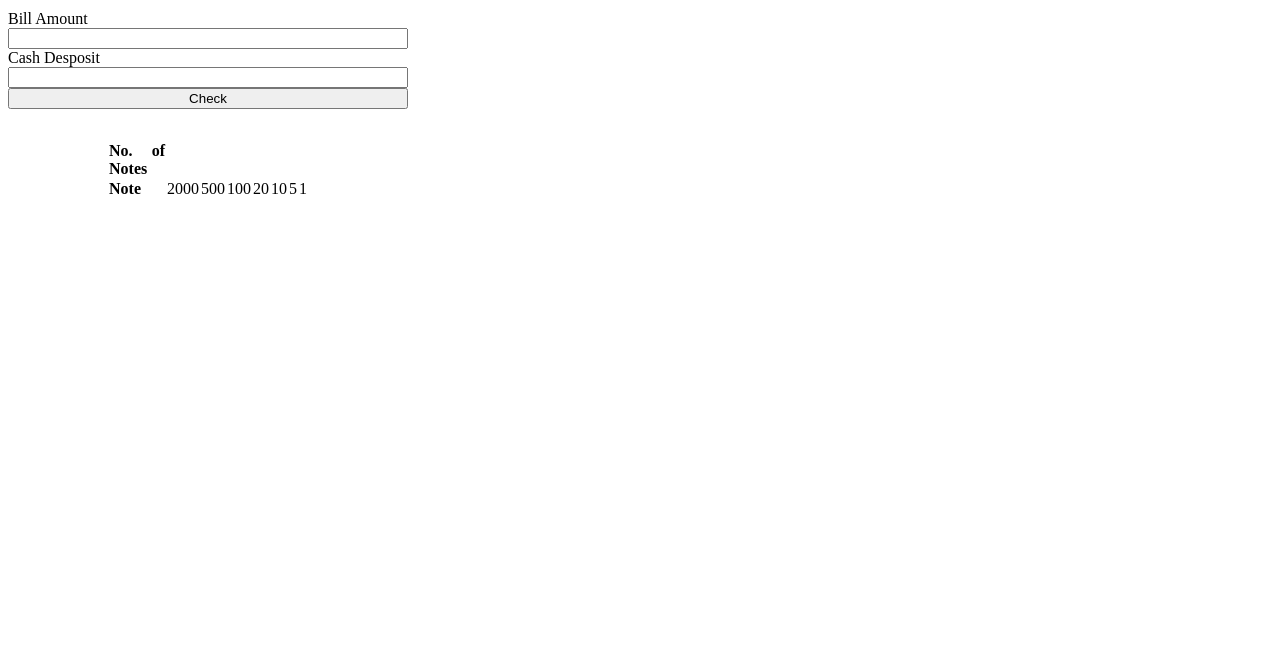
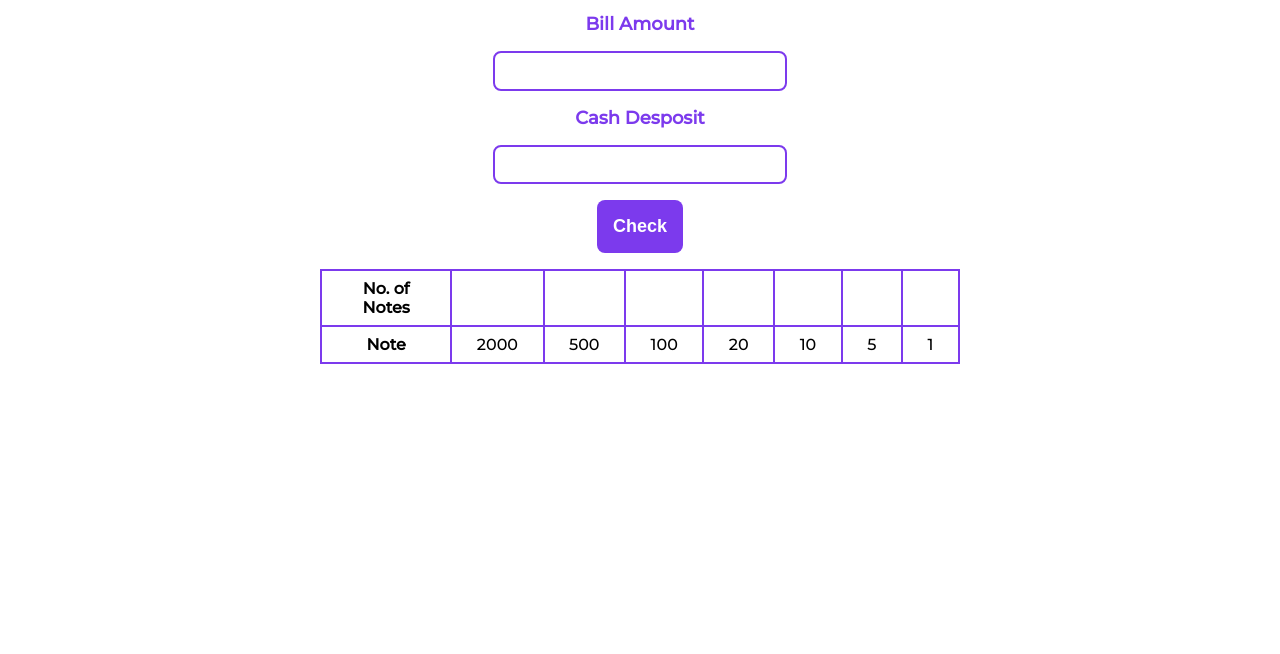
Before and after one commit to anuragyadav20062002/Cash-register, a plain HTML site: page index.htm in a window 1280 px wide. Shown: the part 146-800 px from the top of the page. Drawn offline with Linux system fonts and the light colour scheme.

Commit message:
added css

```diff
--- a/index.htm
+++ b/index.htm
@@ -11,15 +11,15 @@
     <div class="container">
     <h1 class="heading">Cash Register</h1>
     <p class="description">Enter the bill amount and cash given by the customer and know minimum number of notes to return.</p>
-    <label for="bill-amount">Bill Amount</label>
+    <label for="bill-amount"><strong>Bill Amount</strong> </label>
     <input id="bill-amount" type="number">
     <!-- <button>Next</button> -->
-    <label for="cash-deposit">Cash Desposit</label>
+    <label for="cash-deposit"><strong>Cash Desposit</strong> </label>
     <input id="cash-deposit" type="number">
     <button id="check-button">Check</button>
     <p id="error-message"></p>
 
-    <table class="return-table">
+    <table class="return-table" border="1">
         <tr>
             <th>No. of Notes</th>
             <td class="no-of-notes"></td>
--- a/styles.css
+++ b/styles.css
@@ -1,26 +1,75 @@
-.container{
-    display: flex;
-    width: 50vh;
-    flex-direction: column;
+@import url('https://fonts.googleapis.com/css2?family=Montserrat:wght@500&display=swap');
+
+body{
+    font-family: 'Montserrat', sans-serif;
+    width: 80;
+    margin: 4rem auto 7rem;
+  text-align: center;
 }
+
 :root {
     --primary-color: #7c3aed;
   }
 .return-table{
+    align-self: center;
+    border-style: ridge;
+        border-width: 150px;
+    border: 1px solid #7c3aed;
     width: 50%;
-  text-align: justify;
+    padding: 1rem;
+  text-align: center;
   border-collapse: collapse;
   margin: auto;
 }
-.td{
-    border: 2px solid var(--primary-color);
+td{
+    border-style: ridge;
+        border-width: 150px;
+    border: 2px solid #7c3aed;
     width: 0%;
     border-collapse: collapse;
-    padding: 0.4rem;
+    padding: 0.5rem 1rem;
 }
-.th{
-    border: 2px solid var(--primary-color);
+th{
+    border-style: ridge;
+        border-width: 150px;
+    border: 2px solid #7c3aed;
     width: 0%;
     border-collapse: collapse;
-    padding: 0.4rem;
+
+    padding: 0.5rem 2rem;
 }
+.heading{
+
+    color:#7c3aed;
+
+}
+label{
+    color: #7c3aed;
+    font-size: large;
+    font-weight: 600;
+}
+input{
+display: block;
+margin: 1rem auto;
+    font-size: 14px;
+    outline: #fff;
+    padding: 0.6rem 1rem;
+    border: 2px solid var(--primary-color);
+    border-radius: 0.5rem;
+    width: 100%;
+    max-width: 258px;
+}
+
+button{
+
+    display: block;
+    margin: 0 auto;
+    padding: 1rem;
+    font-size: large;
+    font-weight: 600;
+    color: white;
+    border-radius: 0.5rem;
+    border: none;
+    background-color: #7c3aed;
+
+}
```
